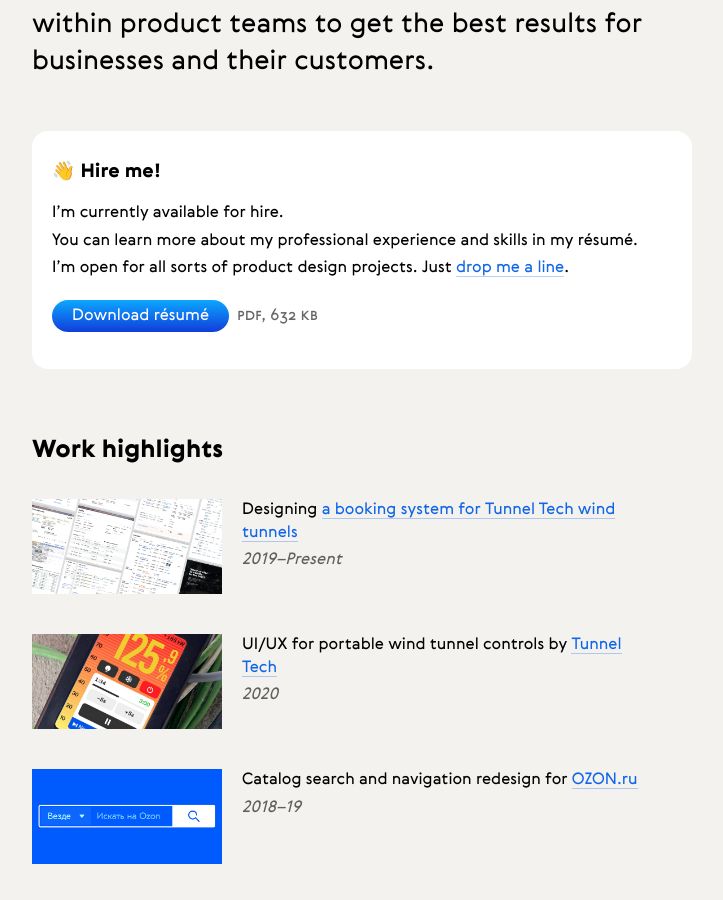
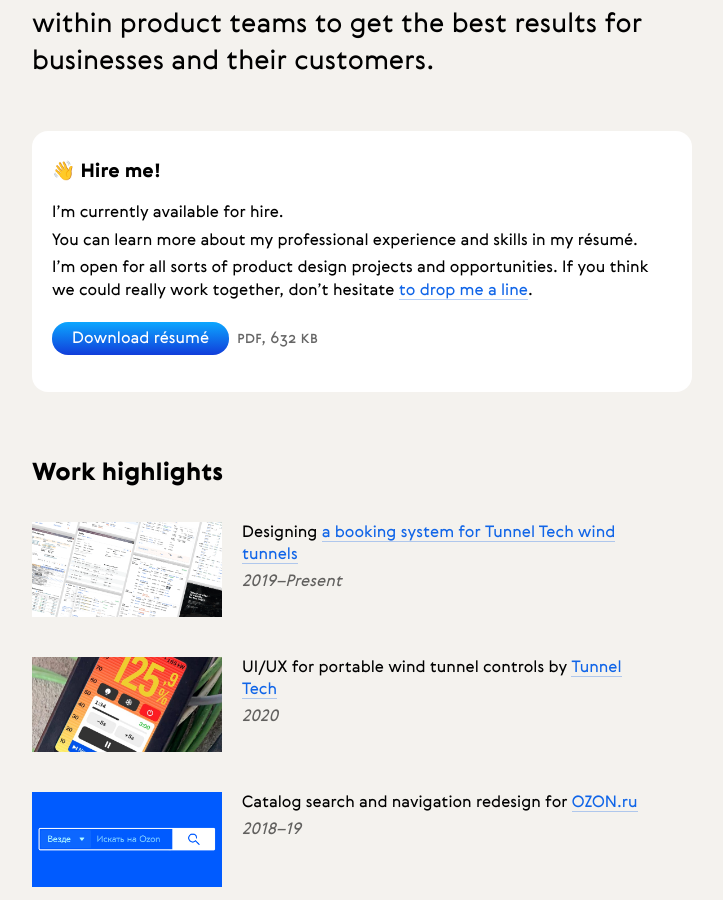
Before and after one commit to danielverdugo/danielverdugo.github.io, a Jekyll site: the page built from index.html, in a window 1280 px wide and 900 px high, scrolled down 432 px. Shown: the whole window, without its empty margins (298-1021 px from the left). Built offline with Jekyll 4.4.1, drawn with Linux system fonts in a browser that asks for light colours; comment, search, counter and statistics services are not loaded.

Commit message:
Edited hireme text

```diff
--- a/index.html
+++ b/index.html
@@ -25,7 +25,7 @@
                     <h3>👋&nbsp;Hire&nbsp;me!</h3>
                     <p>I&rsquo;m currently available for&nbsp;hire.</p>
                     <p>You can learn more about my&nbsp;professional experience and skills in&nbsp;my&nbsp;résumé.</a></p>
-                    <p>I&rsquo;m open for all sorts of&nbsp;product design projects. Just <a href="mailto:hello&#64;danielverdugo.com">drop&nbsp;me a&nbsp;line</a>.</p>
+                    <p>I&rsquo;m open for all sorts of&nbsp;product design projects and opportunities. If&nbsp;you think we could really work together, don&rsquo;t hesitate <a href="mailto:hello&#64;danielverdugo.com">to&nbsp;drop&nbsp;me a&nbsp;line</a>.</p>
                     <p style="margin-top: 1.25em;"><a href="/danielverdugo-cv-2020.pdf" download="/danielverdugo-cv-2020.pdf" class="email" id="cv-link">Download résumé</a>&nbsp;<span class="file">pdf,&nbsp;632&nbsp;kb</span></p>
                 </div>
             </a>
```
